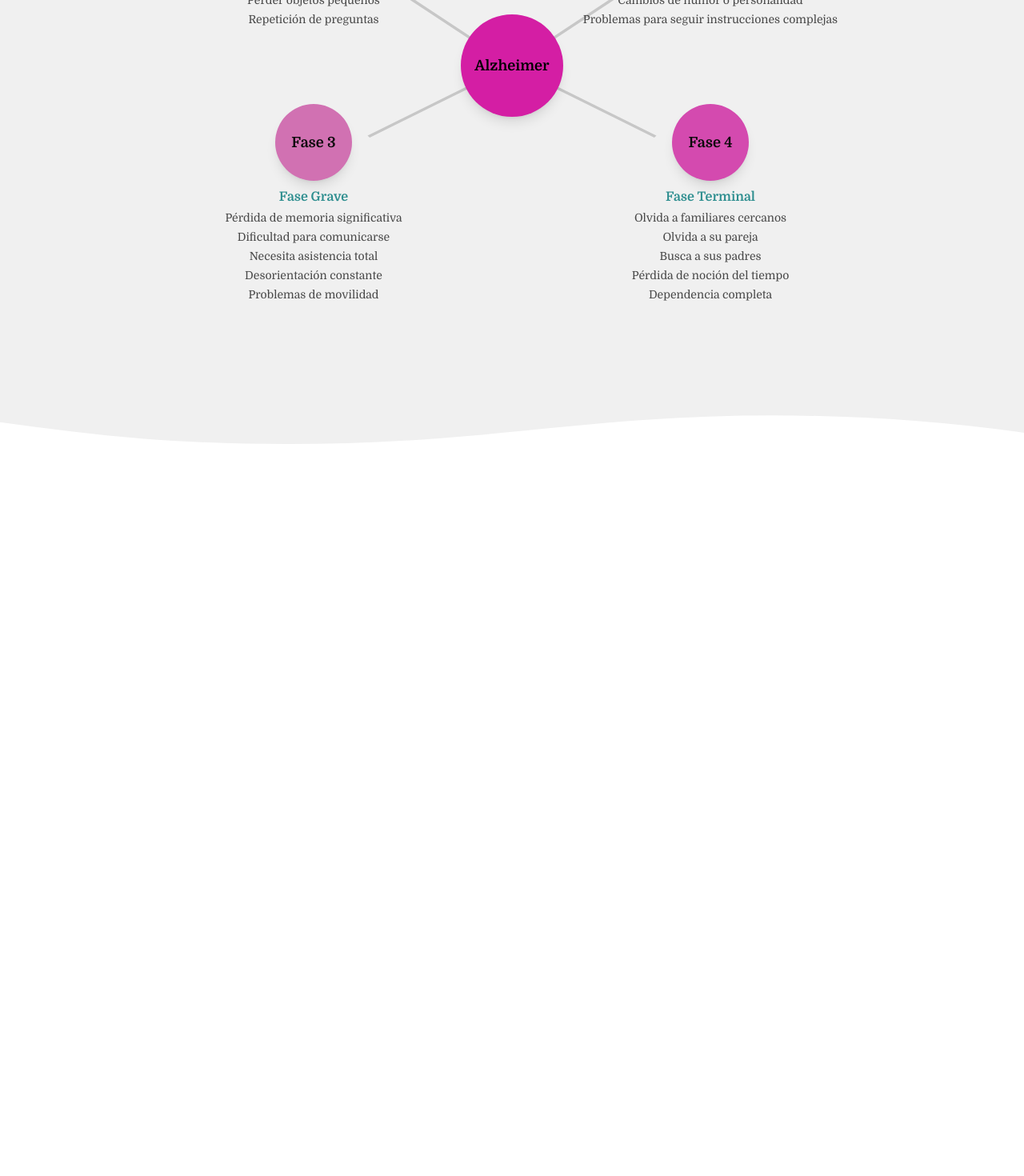
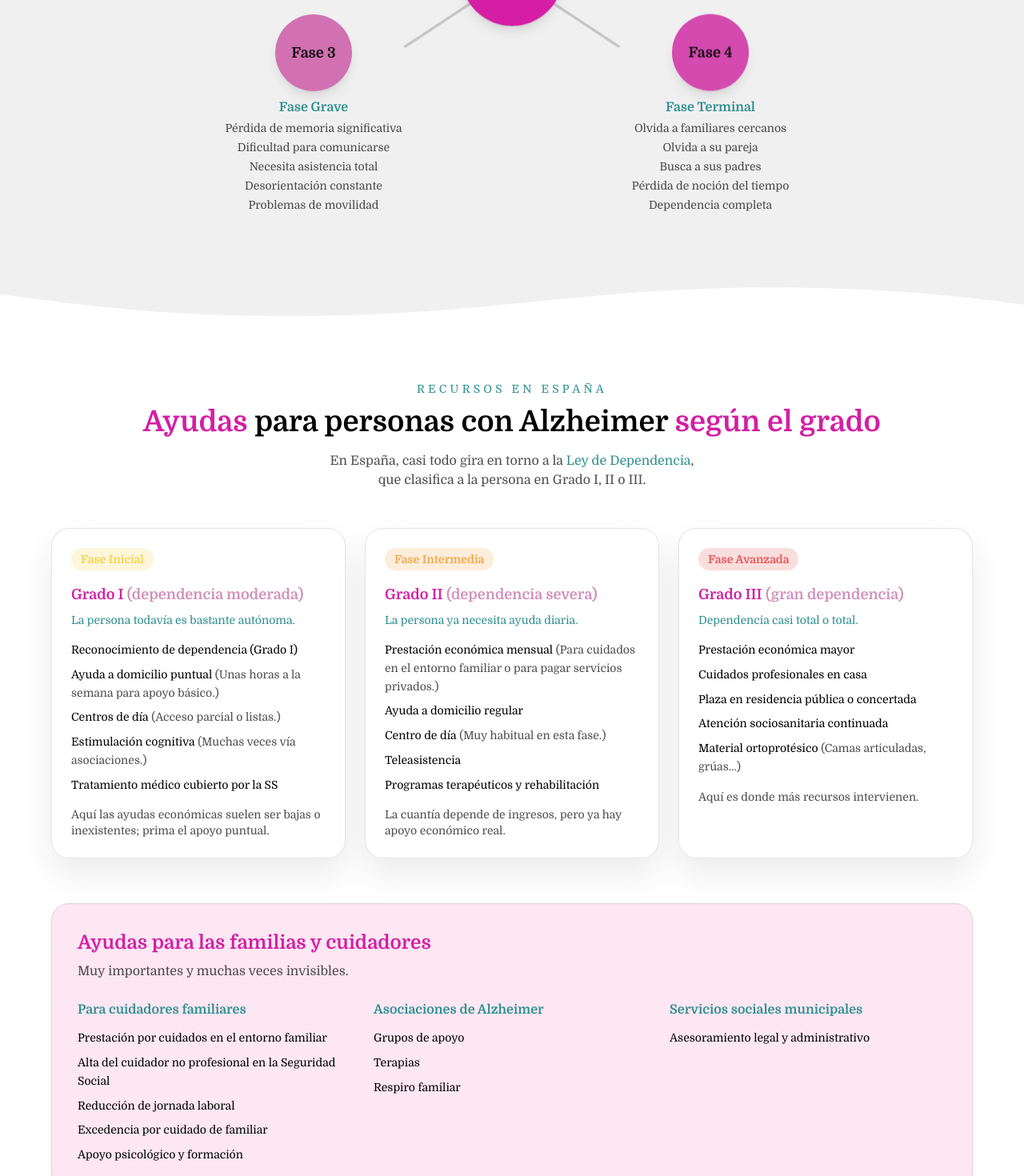
Before and after one commit to luciafang04/alzheimer, a Next.js app: page / in a window 1280 px wide. Shown: the part 2500-3970 px from the top of the page at 80% size. Before the commit the page ends 3056 px from the top, so only its background shows below. Built offline with nearby package versions, Linux system fonts and the light colour scheme.

Commit message:
Section4  y waves

```diff
--- a/app/page.tsx
+++ b/app/page.tsx
@@ -11,6 +11,7 @@ import AlertDialogItem from "@/components/AlertDialogItem";
 import Section1 from "./sections/Section1";
 import Section2 from "./sections/Section2";
 import Section3 from "./sections/Section3";
+import Section4 from "./sections/Section4";
 
 
 import { BarChart, Bar, XAxis, YAxis, Tooltip, ResponsiveContainer, CartesianGrid } from 'recharts';
@@ -183,6 +184,22 @@ export default function Home() {
           </svg>
         </div>
 
+        {/* Sección 4 */}
+        <Section4 />
+
+        {/* WAVE DIVIDER */}
+        <div className="relative w-full overflow-hidden leading-none">
+          <svg
+            viewBox="0 0 1200 120"
+            preserveAspectRatio="none"
+            className="relative block w-[139%] h-[66px]"
+          >
+            <path
+              d="M985.66,92.83C906.67,72,823.78,31,743.84,14.19c-82.26-17.34-168.06-16.33-250.45.39-57.84,11.73-114,31.07-172,41.86A600.21,600.21,0,0,1,0,27.35V120H1200V95.8C1132.19,118.92,1055.71,111.31,985.66,92.83Z"
+              className="fill-[#F0F0F0] dark:fill-[#19274F]"
+            />
+          </svg>
+        </div>
 
 
 
--- a/app/sections/Section3.tsx
+++ b/app/sections/Section3.tsx
@@ -1,4 +1,85 @@
 "use client";
+
+import { useRef, useState } from "react";
+
+type DraggableBubbleProps = {
+  children: React.ReactNode;
+  className?: string;
+  wrapperClassName?: string;
+  floatDelay?: string;
+  floatDuration?: string;
+};
+
+function DraggableBubble({
+  children,
+  className = "",
+  wrapperClassName = "",
+  floatDelay = "0s",
+  floatDuration = "6s",
+}: DraggableBubbleProps) {
+  const [pos, setPos] = useState({ x: 0, y: 0 });
+  const [dragging, setDragging] = useState(false);
+  const dragRef = useRef({
+    startX: 0,
+    startY: 0,
+    originX: 0,
+    originY: 0,
+  });
+
+  const onPointerDown = (e: React.PointerEvent<HTMLDivElement>) => {
+    e.currentTarget.setPointerCapture(e.pointerId);
+    setDragging(true);
+    dragRef.current = {
+      startX: e.clientX,
+      startY: e.clientY,
+      originX: pos.x,
+      originY: pos.y,
+    };
+  };
+
+  const onPointerMove = (e: React.PointerEvent<HTMLDivElement>) => {
+    if (!dragging) return;
+    const dx = e.clientX - dragRef.current.startX;
+    const dy = e.clientY - dragRef.current.startY;
+    setPos({
+      x: dragRef.current.originX + dx,
+      y: dragRef.current.originY + dy,
+    });
+  };
+
+  const endDrag = () => {
+    setDragging(false);
+    setPos({ x: 0, y: 0 });
+  };
+
+  return (
+    <div
+      className={`will-change-transform ${wrapperClassName}`}
+      style={{
+        animation: `floatBubble ${floatDuration} ease-in-out infinite`,
+        animationDelay: floatDelay,
+      }}
+    >
+      <div
+        className={`cursor-grab active:cursor-grabbing ${className}`}
+        style={{
+          transform: `translate3d(${pos.x}px, ${pos.y}px, 0)`,
+          transition: dragging
+            ? "none"
+            : "transform 600ms cubic-bezier(0.22, 1, 0.36, 1)",
+          touchAction: "none",
+        }}
+        onPointerDown={onPointerDown}
+        onPointerMove={onPointerMove}
+        onPointerUp={endDrag}
+        onPointerCancel={endDrag}
+        onLostPointerCapture={endDrag}
+      >
+        {children}
+      </div>
+    </div>
+  );
+}
 
 export default function Section3() {
   const fases = [
@@ -55,7 +136,7 @@ export default function Section3() {
   return (
     <section
       id="seccion3"
-      className="relative bg-[#F0F0F0] dark:bg-[#19274F] flex flex-col items-center py-28 px-6"
+      className="relative bg-[#F0F0F0] dark:bg-[#19274F] flex flex-col items-center py-16 px-6"
     >
       {/* Wave superior */}
       <div className="absolute top-0 left-0 w-full overflow-hidden leading-none rotate-180">
@@ -71,8 +152,8 @@ export default function Section3() {
         </svg>
       </div>
 
-      {/* Título */}
-      <h2 className="text-4xl font-bold mb-32 text-black dark:text-white text-center z-10">
+      {/* Tí­tulo */}
+      <h2 className="text-4xl font-bold mb-16 text-black dark:text-white text-center z-10">
         Las diferentes <span style={{ color: "#D41EA4" }}>fases</span> del Alzheimer
       </h2>
 
@@ -81,16 +162,15 @@ export default function Section3() {
         {/* Fases en grid 2x2 */}
         <div className="grid grid-cols-2 grid-rows-2 gap-x-24 gap-y-24 w-full z-10">
           {fases.map((fase, index) => (
-      <div
-        key={index}
-        className="flex flex-col items-center justify-start"
-      >
+            <div key={index} className="flex flex-col items-center justify-start">
+              <DraggableBubble floatDelay={`${index * 0.3}s`}>
                 <div
                   className="w-24 h-24 rounded-full flex items-center justify-center font-bold text-lg shadow-lg mb-2"
                   style={{ backgroundColor: fase.color }}
                 >
                   {fase.title}
                 </div>
+              </DraggableBubble>
               <h3 className="font-semibold text-[#2E8E8F] text-center">{fase.subtitle}</h3>
               <div className="text-black/70 dark:text-white/70 mt-1 text-sm text-center space-y-1">
                 {fase.puntos.map((p, i) => (
@@ -101,24 +181,43 @@ export default function Section3() {
           ))}
         </div>
 
-  {/* Círculo central */}
-  <div className="absolute w-32 h-32 rounded-full bg-[#D41EA4] flex items-center justify-center text-black dark:text-white font-bold text-lg shadow-lg z-20">
+        {/* CÃ­rculo central */}
+        <DraggableBubble
+          wrapperClassName="absolute z-20"
+          floatDelay="0.6s"
+          floatDuration="7s"
+        >
+          <div className="w-32 h-32 rounded-full bg-[#D41EA4] flex items-center justify-center text-black dark:text-white font-bold text-lg shadow-lg">
             Alzheimer
           </div>
+        </DraggableBubble>
 
-  {/* Líneas radiales */}
+        {/* LÃ­neas radiales */}
         <svg
           className="absolute w-full h-full z-0"
           viewBox="0 0 100 100"
           preserveAspectRatio="none"
         >
-    <line x1="50" y1="50" x2="30" y2="30" stroke="#C7C7C7" strokeWidth="0.5" />
-    <line x1="50" y1="50" x2="70" y2="30" stroke="#C7C7C7" strokeWidth="0.5" />
-    <line x1="50" y1="50" x2="70" y2="65" stroke="#C7C7C7" strokeWidth="0.5" />
-    <line x1="50" y1="50" x2="30" y2="65" stroke="#C7C7C7" strokeWidth="0.5" />
+          <line x1="50" y1="50" x2="35" y2="35" stroke="#C7C7C7" strokeWidth="0.5" />
+          <line x1="50" y1="50" x2="65" y2="35" stroke="#C7C7C7" strokeWidth="0.5" />
+          <line x1="50" y1="50" x2="65" y2="65" stroke="#C7C7C7" strokeWidth="0.5" />
+          <line x1="50" y1="50" x2="35" y2="65" stroke="#C7C7C7" strokeWidth="0.5" />
         </svg>
       </div>
 
+      <style jsx>{`
+        @keyframes floatBubble {
+          0% {
+            transform: translate3d(0, 0, 0);
+          }
+          50% {
+            transform: translate3d(0, -6px, 0);
+          }
+          100% {
+            transform: translate3d(0, 0, 0);
+          }
+        }
+      `}</style>
     </section>
   );
 }
--- /dev/null
+++ b/app/sections/Section4.tsx
@@ -0,0 +1,193 @@
+"use client";
+
+type AyudaItem = {
+  label: string;
+  detail?: string;
+};
+
+type Fase = {
+  color: string;
+  title: string;
+  grado: string;
+  gradoDetalle: string;
+  description: string;
+  ayudas: AyudaItem[];
+  note: string;
+};
+
+type BloqueApoyo = {
+  title: string;
+  items: AyudaItem[];
+};
+
+const fases: Fase[] = [
+  {
+    color: "#F5D24A",
+    title: "Fase Inicial",
+    grado: "Grado I",
+    gradoDetalle: "dependencia moderada",
+    description: "La persona todavía es bastante autónoma.",
+    ayudas: [
+      { label: "Reconocimiento de dependencia (Grado I)" },
+      {
+        label: "Ayuda a domicilio puntual",
+        detail: "Unas horas a la semana para apoyo básico.",
+      },
+      { label: "Centros de día", detail: "Acceso parcial o listas." },
+      {
+        label: "Estimulación cognitiva",
+        detail: "Muchas veces vía asociaciones.",
+      },
+      { label: "Tratamiento médico cubierto por la SS" },
+    ],
+    note: "Aquí las ayudas económicas suelen ser bajas o inexistentes; prima el apoyo puntual.",
+  },
+  {
+    color: "#F2A74B",
+    title: "Fase Intermedia",
+    grado: "Grado II",
+    gradoDetalle: "dependencia severa",
+    description: "La persona ya necesita ayuda diaria.",
+    ayudas: [
+      {
+        label: "Prestación económica mensual",
+        detail: "Para cuidados en el entorno familiar o para pagar servicios privados.",
+      },
+      { label: "Ayuda a domicilio regular" },
+      { label: "Centro de día", detail: "Muy habitual en esta fase." },
+      { label: "Teleasistencia" },
+      { label: "Programas terapéuticos y rehabilitación" },
+    ],
+    note: "La cuantía depende de ingresos, pero ya hay apoyo económico real.",
+  },
+  {
+    color: "#E65454",
+    title: "Fase Avanzada",
+    grado: "Grado III",
+    gradoDetalle: "gran dependencia",
+    description: "Dependencia casi total o total.",
+    ayudas: [
+      { label: "Prestación económica mayor" },
+      { label: "Cuidados profesionales en casa" },
+      { label: "Plaza en residencia pública o concertada" },
+      { label: "Atención sociosanitaria continuada" },
+      { label: "Material ortoprotésico", detail: "Camas articuladas, grúas…" },
+    ],
+    note: "Aquí es donde más recursos intervienen.",
+  },
+];
+
+const apoyos: BloqueApoyo[] = [
+  {
+    title: "Para cuidadores familiares",
+    items: [
+      { label: "Prestación por cuidados en el entorno familiar" },
+      { label: "Alta del cuidador no profesional en la Seguridad Social" },
+      { label: "Reducción de jornada laboral" },
+      { label: "Excedencia por cuidado de familiar" },
+      { label: "Apoyo psicológico y formación" },
+    ],
+  },
+  {
+    title: "Asociaciones de Alzheimer",
+    items: [
+      { label: "Grupos de apoyo" },
+      { label: "Terapias" },
+      { label: "Respiro familiar" },
+    ],
+  },
+  {
+    title: "Servicios sociales municipales",
+    items: [{ label: "Asesoramiento legal y administrativo" }],
+  },
+];
+
+export default function Section4() {
+  return (
+    <section
+      id="seccion4"
+      className="relative bg-bgLight dark:bg-bgDark text-black dark:text-white py-20 px-6"
+    >
+      <div className="mx-auto w-full max-w-6xl">
+        <div className="mb-12 text-center">
+          <p className="text-sm uppercase tracking-[0.3em] text-[#2E8E8F]">
+            Recursos en España
+          </p>
+          <h2 className="mt-3 text-3xl md:text-4xl font-bold">
+            <span className="text-[#D41EA4]">Ayudas</span> para personas con
+            Alzheimer <span className="text-[#D41EA4]">según el grado</span>
+          </h2>
+          <p className="mt-4 text-black/70 dark:text-white/70 max-w-3xl mx-auto">
+            En España, casi todo gira en torno a la{" "}
+            <span className="text-[#2E8E8F]">Ley de Dependencia</span>, <br></br>
+            que clasifica a la persona en Grado I, II o III.
+          </p>
+        </div>
+
+        <div className="grid gap-6 md:grid-cols-3">
+          {fases.map((fase) => (
+            <article
+              key={fase.title}
+              className="rounded-3xl border border-black/10 dark:border-white/10 bg-white/90 dark:bg-white/5 p-6 shadow-[0_20px_40px_rgba(0,0,0,0.08)]"
+            >
+              <div
+                className="inline-flex items-center gap-2 rounded-full px-3 py-1 text-sm font-semibold"
+                style={{ backgroundColor: `${fase.color}33`, color: fase.color }}
+              >
+                {fase.title}
+              </div>
+              <h3 className="mt-4 text-lg font-semibold">
+                <span className="text-[#D41EA4]">{fase.grado}</span>{" "}
+                <span className="text-[#D190BA]">({fase.gradoDetalle})</span>
+              </h3>
+              <p className="mt-2 text-sm text-[#2E8E8F]">
+                {fase.description}
+              </p>
+
+              <ul className="mt-4 space-y-2 text-sm">
+                {fase.ayudas.map((ayuda) => (
+                  <li key={ayuda.label} className="leading-relaxed">
+                    <span className="font-medium">{ayuda.label}</span>
+                    {ayuda.detail ? (
+                      <span className="text-black/70 dark:text-white/70">
+                        {" "}({ayuda.detail})
+                      </span>
+                    ) : null}
+                  </li>
+                ))}
+              </ul>
+
+              <p className="mt-4 text-sm font-medium text-black/70 dark:text-white/70">
+                {fase.note}
+              </p>
+            </article>
+          ))}
+        </div>
+
+        <div className="mt-14 rounded-3xl border border-black/10 dark:border-white/10 bg-pink-100 p-8 text-black">
+          <h3 className="text-2xl font-semibold text-[#D41EA4]">
+            Ayudas para las familias y cuidadores
+          </h3>
+          <p className="mt-2 text-black/70">
+            Muy importantes y muchas veces invisibles.
+          </p>
+
+          <div className="mt-6 grid gap-6 md:grid-cols-3">
+            {apoyos.map((bloque) => (
+              <div key={bloque.title}>
+                <h4 className="font-semibold text-[#2E8E8F]">{bloque.title}</h4>
+                <ul className="mt-3 space-y-2 text-sm">
+                  {bloque.items.map((item) => (
+                    <li key={item.label} className="leading-relaxed">
+                      {item.label}
+                    </li>
+                  ))}
+                </ul>
+              </div>
+            ))}
+          </div>
+        </div>
+      </div>
+    </section>
+  );
+}
```
Lines whose indentation alone changed are shown as unchanged.
